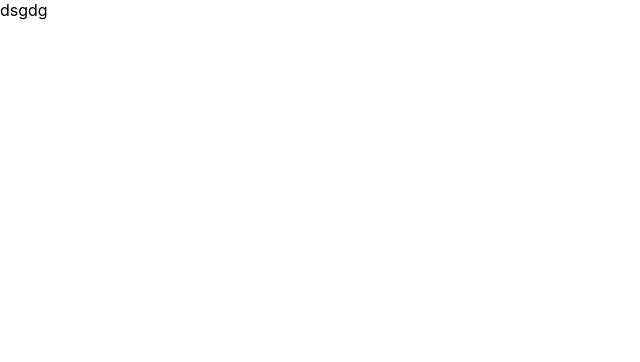
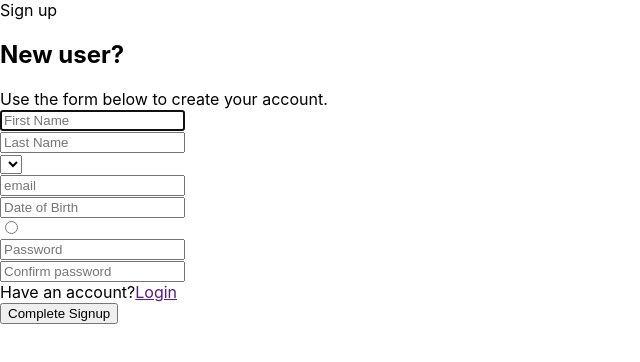
Before and after one commit to Dallmad/reg_form, a React (Create React App) app: page / in a window 1280 px wide. Shown: the top 362 px of the page, without its empty margins (0-640 px from the left). Built offline with nearby package versions, Linux system fonts and the light colour scheme.

Commit message:
Create structure registration form

```diff
--- a/package.json
+++ b/package.json
@@ -11,6 +11,7 @@
     "@types/react": "^18.0.15",
     "@types/react-dom": "^18.0.6",
     "axios": "^0.27.2",
+    "normalize-css": "^2.3.1",
     "react": "^18.2.0",
     "react-dom": "^18.2.0",
     "react-redux": "^8.0.2",
--- a/src/features/RegistrationForm/RegistartionForm.tsx
+++ b/src/features/RegistrationForm/RegistartionForm.tsx
@@ -1,8 +1,242 @@
+import {v1} from 'uuid'
+import {ChangeEvent, FormEvent, useEffect, useState} from 'react'
+import {createUserTC, UserType} from '../../state/registration-reducer'
+import {AppRootStateType, useTypedDispatch} from '../../state/store'
+import {useSelector} from 'react-redux'
+import s from './RegistrationForm.module.scss'
+
 export const RegistartionForm = () => {
+
+	const dispatch = useTypedDispatch()
+
+	const error = useSelector<AppRootStateType, string>(state => state.registration.error)
+	const isLoading = useSelector<AppRootStateType, boolean>(state => state.registration.isLoading)
+	/*const success = useSelector<AppRootStateType, boolean>(state => state.loading.isSuccess)*/
+
+	const [inputValues, setInputValue] = useState<UserType>({
+		id: v1(),
+		firstName: '',
+		lastName: '',
+		email: '',
+		nationality: '',
+		birthDate: '',
+		gender: '',
+		password: ''
+	})
+
+	const [validation, setValidation] = useState<ValidationType>({
+		firstAndLastName: '',
+		email: '',
+		phone: '',
+		birthDate: '',
+		message: '',
+	})
+
+	//const [disable, setDisable] = useState<boolean>(false)
+
+	const handleChange = (e: ChangeEvent<HTMLInputElement>) => {
+		const {name, value} = e.target
+		setInputValue({...inputValues, [name]: value})
+	}
+
+	const checkValidation = () => {
+		let errors = validation
+
+		//name validation
+		const nameCond = /^([A-Z]{3,30})\s([A-Z]{3,30})$/i
+		if (!inputValues.firstName.trim()) {
+			errors.firstAndLastName = 'You need to enter your first and last name'
+		} else if (!nameCond.test(inputValues.firstName)) {
+			errors.firstAndLastName = 'First and last names must contain from 3 to 30 Latin letters'
+		} else {
+			errors.firstAndLastName = ''
+		}
+
+		//email validation
+		const emailCond = /^(([^<>()[\]\\.,;:\s@"]+(\.[^<>()[\]\\.,;:\s@"]+)*)|(".+"))@((\[[0-9]{1,3}\.[0-9]{1,3}\.[0-9]{1,3}\.[0-9]{1,3}\])|(([a-z\-0-9]+\.)+[a-z]{2,}))$/i
+		if (!inputValues.email.trim()) {
+			errors.email = 'Email is required'
+		} else if (!inputValues.email.match(emailCond)) {
+			errors.email = 'Please enter a valid email address'
+		} else {
+			errors.email = ''
+		}
+
+		//message validation
+		if (!inputValues.password.trim()) {
+			errors.message = 'Message is required'
+		} else if (inputValues.password.length < 10) {
+			errors.message = 'Message must be longer than 10 characters'
+		} else if (inputValues.password.length > 300) {
+			errors.message = 'Message must be shorter than 300 characters'
+		} else {
+			errors.message = ''
+		}
+		setValidation(errors)
+	}
+
+	/*	const newForm = {
+			id: v1(),
+			firstAndLastName: '',
+			email: '',
+			phone: '',
+			birthDate: '',
+			message: '',
+		}*/
+	useEffect(() => {
+		checkValidation()
+		if (isLoading
+			|| error
+			|| validation.message
+			|| validation.email
+			|| validation.firstAndLastName
+			|| validation.phone) {
+			//setDisable(true)
+		} //else setDisable(false)
+		/*if (success) {
+			const timer = setTimeout(() => {
+				//dispatch(successAC(false))
+				dispatch(loading(false))
+				setInputValue(newMessage)
+			}, 1500)
+			return () => clearTimeout(timer)
+		}*/
+	}, [, inputValues.email, isLoading, error,
+		validation.message, validation.email, validation.firstAndLastName, validation.phone
+	])
+
+	const handleSubmit = (e: FormEvent<HTMLFormElement>) => {
+		dispatch(createUserTC(inputValues))
+		e.preventDefault()
+	}
+
 	return (
 		<>
-			dsgdg
+			<div>
+				Sign up
+			</div>
+			<h2>New user?</h2>
+			<span>Use the form below to create your account.</span>
+			<form
+				className={s.form}
+				id="RegistrationForm"
+				onSubmit={handleSubmit}
+			>
+				<div className={s.box}>
+                    <input
+											className={s.name}
+											placeholder="First Name"
+											name="firstName"
+											onChange={(e) => handleChange(e)}
+											value={inputValues.firstName}
+											autoFocus
+										/>
+					{validation.firstAndLastName && <p className={s.error}>{validation.firstAndLastName}</p>}
+				</div>
+
+				<div className={s.box}>
+                    <input
+											className={s.name}
+											placeholder="Last Name"
+											name="lastName"
+											onChange={(e) => handleChange(e)}
+											value={inputValues.lastName}
+										/>
+					{validation.firstAndLastName && <p className={s.error}>{validation.firstAndLastName}</p>}
+				</div>
+
+				<div className={s.box}>
+					<select
+						className={s.name}
+						placeholder="Nationality"
+						name="nationality"
+						/*onChange={(e) => handleChange(e)}
+						value={inputValues.lastName}*/
+					/>
+					{validation.firstAndLastName && <p className={s.error}>{validation.firstAndLastName}</p>}
+				</div>
+
+				<div className={s.box}>
+					<input
+						className={s.input}
+						type={'email'}
+						placeholder="email"
+						name="email"
+						onChange={(e) => handleChange(e)}
+						value={inputValues.email}
+						formNoValidate
+					/>
+					{validation.email && <p className={s.error}>{validation.email}</p>}
+				</div>
+
+
+				<div className={s.box}>
+					<input
+						className={s.input}
+						type={'text'}
+						placeholder="Date of Birth"
+						onFocus={(e) => (e.target.type = 'date')}
+						onBlur={(e) => (e.target.type = 'text')}
+						name="birthDate"
+						onChange={(e) => handleChange(e)}
+						value={inputValues.birthDate}
+					/>
+					{validation.birthDate && <p className={s.error}>{validation.birthDate}</p>}
+				</div>
+
+				<div className={s.box}>
+					<input
+						className={s.input}
+						type={'radio'}
+						placeholder="Gender"
+						name="gender"
+	/*					onChange={(e) => handleChange(e)}
+						value={inputValues.birthDate}*/
+					/>
+					{validation.birthDate && <p className={s.error}>{validation.birthDate}</p>}
+				</div>
+
+				<div className={s.box}>
+					<input
+						className={s.input}
+						type={'password'}
+						placeholder="Password"
+						name="password"
+						onChange={(e) => handleChange(e)}
+						value={inputValues.email}
+					/>
+					{validation.email && <p className={s.error}>{validation.email}</p>}
+				</div>
+
+				<div className={s.box}>
+					<input
+						className={s.input}
+						type={'password'}
+						placeholder="Confirm password"
+						name="confirmPassword"
+						onChange={(e) => handleChange(e)}
+						value={inputValues.email}
+					/>
+					{validation.email && <p className={s.error}>{validation.email}</p>}
+				</div>
+
+				<div>
+					Have an account?
+					<a href="">Login</a>
+				</div>
+				<button type="submit" className={s.submit}>
+					Complete Signup
+				</button>
+			</form>
 		</>
-
 	)
 }
+
+//types
+type ValidationType = {
+	firstAndLastName: string,
+	email: string,
+	phone: string,
+	birthDate: string,
+	message: string,
+}
--- /dev/null
+++ b/src/features/RegistrationForm/RegistrationForm.module.scss
@@ -0,0 +1,2 @@
+@import '../../common/styles/variables';
+@import '../../common/styles/mixins';
--- a/src/state/registration-reducer.ts
+++ b/src/state/registration-reducer.ts
@@ -3,7 +3,7 @@ import {api} from '../api/api'
 import {handleServerNetworkError} from '../utils/Error/error';
 
 const REGISTRATION = 'REGISTRATION'
-const SET_SUCCESS = 'SET_SUCCESS'
+//const SET_SUCCESS = 'SET_SUCCESS'
 const SET_ERROR = 'SET-ERROR'
 const LOADING = 'LOADING'
 
@@ -30,7 +30,7 @@ export const registrationReducer = (state: InitialStateType = initialState, acti
 // actions
 export const registration = () => ({type: REGISTRATION} as const)
 export const loading = (isLoading: boolean) => ({type: LOADING, isLoading} as const)
-export const successAC = (isSuccess: boolean) => ({type: SET_SUCCESS, isSuccess} as const)
+/*export const successAC = (isSuccess: boolean) => ({type: SET_SUCCESS, isSuccess} as const)*/
 export const setError = (error: string) => ({type: SET_ERROR, error} as const)
 
 // thunks
```
